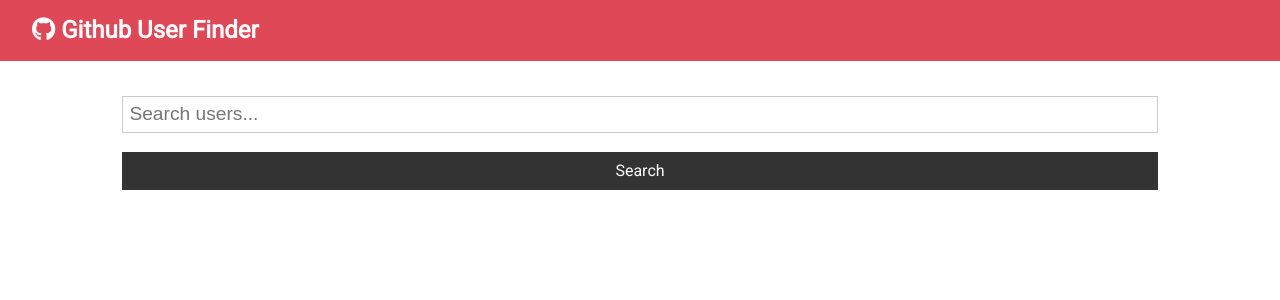
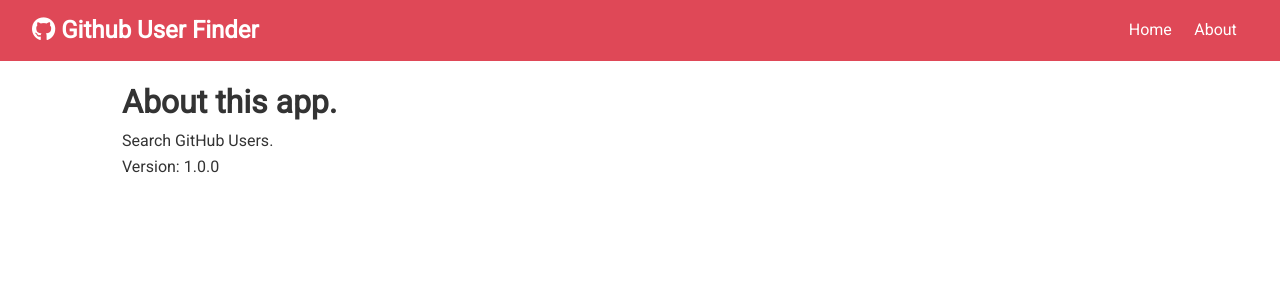
Before and after one commit to EmilPlacheta/Github-User-Finder, a React (Create React App) app: page /about in a window 1280 px wide. Shown: the top 300 px of the page. Built offline with nearby package versions, Linux system fonts and the light colour scheme; the HTML template or start-up script is replaced by a standard one.

Commit message:
added Router and set up About/Home components to be a Links

```diff
--- a/package.json
+++ b/package.json
@@ -6,6 +6,7 @@
     "axios": "^0.19.0",
     "react": "^16.9.0",
     "react-dom": "^16.9.0",
+    "react-router-dom": "^5.0.1",
     "react-scripts": "3.1.1"
   },
   "scripts": {
--- a/src/App.js
+++ b/src/App.js
@@ -1,9 +1,10 @@
-import React, { Component } from 'react';
+import React, { Fragment, Component } from 'react';
+import { BrowserRouter as Router, Switch, Route } from 'react-router-dom';
 import Navbar from './components/layout/Navbar';
 import Users from './components/users/Users';
 import Search from './components/users/Search';
 import Alert from './components/layout/Alert';
-
+import About from './components/pages/About';
 import './App.css';
 import axios from 'axios';
 
@@ -46,19 +47,33 @@
     const { users, loading } = this.state;
 
     return (
+      <Router>
         <div className='App'>
           <Navbar />
           <div className='container'>
+            <Switch>
+              <Route
+                exact
+                path='/'
+                render={props => (
+                  <Fragment>
                     <Search
                       searchUsers={this.searchUsers}
                       clearUsers={this.clearUsers}
                       showClear={this.state.users.length > 0 ? true : false}
                       setAlert={this.setAlert}
                     />
+                    <Users loading={loading} users={users} />
+                  </Fragment>
+                )}
+              />
+
+              <Route exact path='/about' component={About} />
+            </Switch>
             <Alert alert={this.state.alert} />
-          <Users loading={loading} users={users} />
           </div>
         </div>
+      </Router>
     );
   }
 }
--- a/src/components/layout/Navbar.js
+++ b/src/components/layout/Navbar.js
@@ -1,5 +1,6 @@
 import React from 'react';
 import PropTypes from 'prop-types';
+import { Link } from 'react-router-dom';
 
 const Navbar = ({ icon, title }) => {
   return (
@@ -8,6 +9,14 @@
         <i className={icon} />
         {title}
       </h1>
+      <ul>
+        <li>
+          <Link to='/'>Home</Link>
+        </li>
+        <li>
+          <Link to='/about'>About</Link>
+        </li>
+      </ul>
     </nav>
   );
 };
--- /dev/null
+++ b/src/components/pages/About.js
@@ -0,0 +1,13 @@
+import React, { Fragment } from 'react';
+
+const About = () => {
+  return (
+    <Fragment>
+      <h1>About this app.</h1>
+      <p>Search GitHub Users.</p>
+      <p>Version: 1.0.0</p>
+    </Fragment>
+  );
+};
+
+export default About;
```
Also changed, not shown: 1 other file (tests, documents, lock files or other folders). Lines whose indentation alone changed are shown as unchanged.
